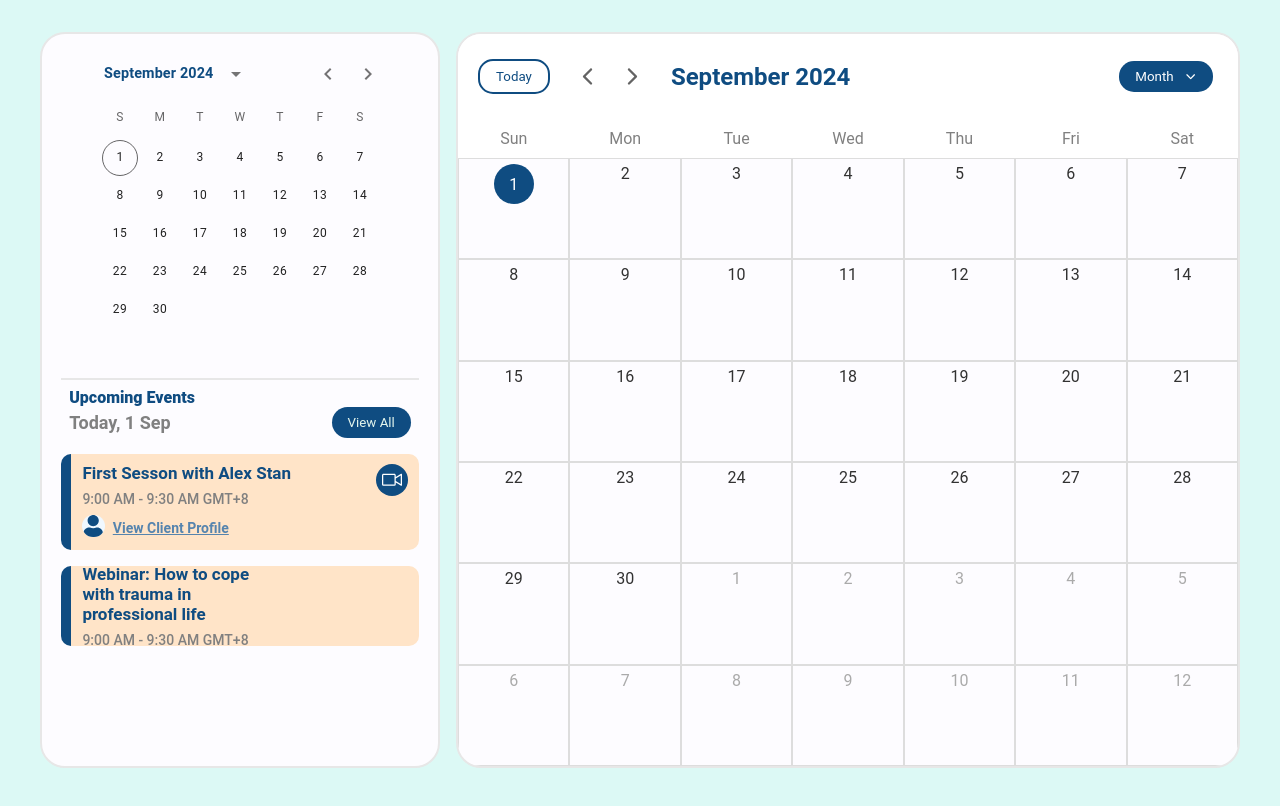
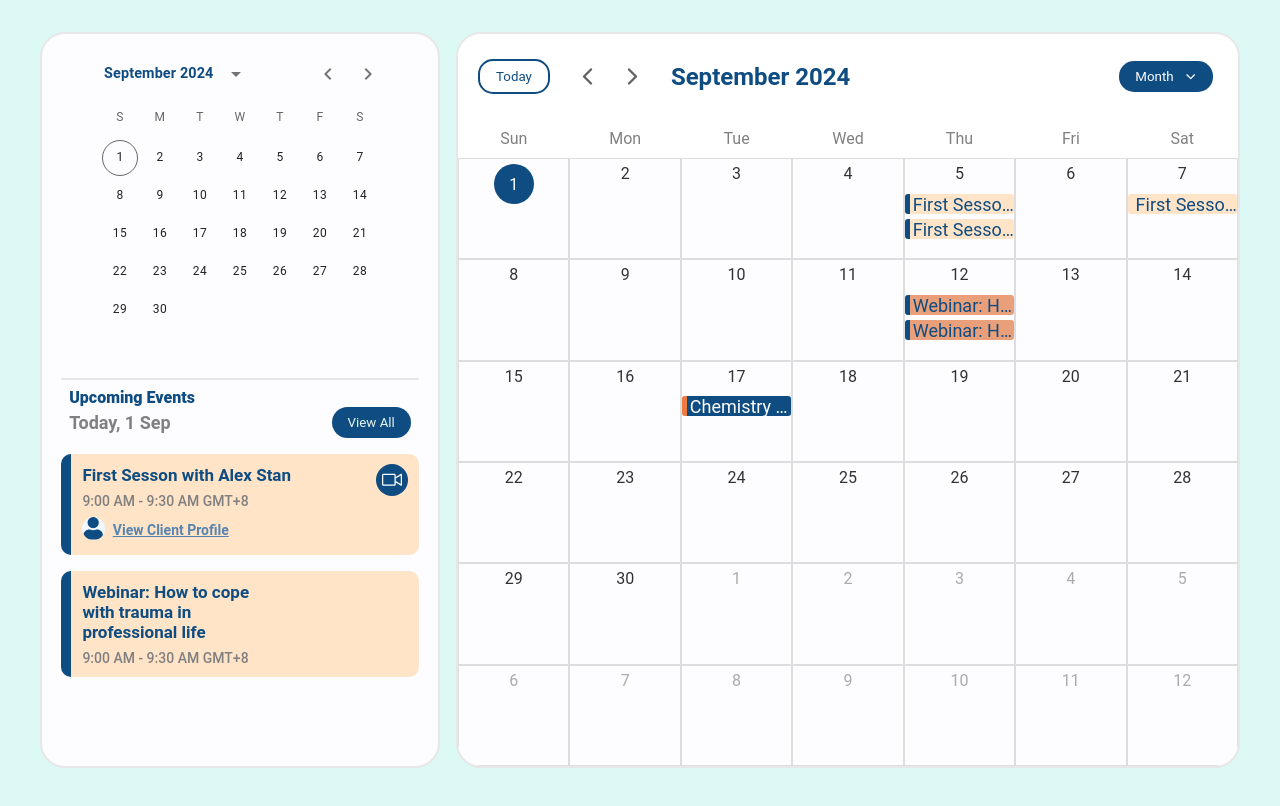
Before and after one commit to fhux192/fCalendar, a React (Vite) app: page / in a window 1280 px wide. Built offline with nearby package versions, Linux system fonts and the light colour scheme.

Commit message:
add EventTag and data

```diff
--- a/src/components/BigCalendar/BigCalendar.tsx
+++ b/src/components/BigCalendar/BigCalendar.tsx
@@ -1,12 +1,14 @@
 import { useState } from "react";
 import EventTag from "../EventTag/EventTag";
+import EventInfoData from "../../data/EventInfoData";
+
 import "../../css/calendar.css";
 import {
   IoIosArrowBack,
   IoIosArrowForward,
   IoIosArrowDown,
 } from "react-icons/io";
-
+const tag = "Webinar: How to cope with trauma in professional life";
 const daysOfWeek = ["Sun", "Mon", "Tue", "Wed", "Thu", "Fri", "Sat"];
 const months = [
   "January",
@@ -28,6 +30,7 @@ const MyCalendar = () => {
   const [year, setYear] = useState(new Date().getFullYear());
   const [currentDate] = useState(new Date());
   const [showMonthDropdown, setShowMonthDropdown] = useState(false);
+  const events = EventInfoData;
 
   const getDaysInMonth = (year: number, month: number) => {
     const date = new Date(year, month, 1);
@@ -140,7 +143,16 @@ const MyCalendar = () => {
             key={date.toDateString()}
             style={{ width: "100%", display: "flex", justifyContent: "center" }}
           >
-            <div className={`date-cell `}>
+            <div
+              style={{
+                position: "relative",
+                display: "flex",
+                flexDirection: "column",
+                justifyContent: "start",
+                alignItems: "center",
+              }}
+              className={`date-cell `}
+            >
               <div
                 className={`${
                   date.getDate() === currentDate.getDate() &&
@@ -151,8 +163,26 @@ const MyCalendar = () => {
                 }`}
               >
                 <div className="date-number">{date.getDate()}</div>
-                <EventTag />
               </div>
+              {events
+                .filter(
+                  (event) =>
+                    event.date === date.getDate() &&
+                    event.month === date.getMonth() + 1 &&
+                    event.year === date.getFullYear()
+                )
+
+                .map((event, index) => (
+                  <EventTag
+                    primaryColor={event.colors.primary}
+                    secondaryColor={event.colors.secondary}
+                    textColor={event.colors.text}
+                    dummyURL={event.dummyURL}
+                    key={index}
+                    tagName={event.tagName}
+                    index={index}
+                  />
+                ))}
             </div>
           </div>
         ))}
--- a/src/components/EventTag/EventTag.tsx
+++ b/src/components/EventTag/EventTag.tsx
@@ -1,11 +1,14 @@
+import "../../css/tag.css";
 
+const EventTag = ({ tagName, index ,dummyURL,primaryColor ,secondaryColor ,textColor}: { tagName: string; index: any; dummyURL:any;primaryColor:string; secondaryColor:string ;textColor:string;}) => {
 
-const EventTag = () => {
   return (
-    <div>
+    <div style={{ marginTop: index * 25 + "px",backgroundColor:`${primaryColor}`, borderColor:`${secondaryColor}`}} className="tag-container">
+      <a  href={dummyURL} style={{ textDecoration: "none",color:`${textColor}` }} title={tagName}>
+        {tagName}
+      </a>
+    </div>
+  );
+};
 
-    </div>
-  )
-}
-
-export default EventTag
+export default EventTag;
--- a/src/css/App.css
+++ b/src/css/App.css
@@ -1,11 +1,10 @@
 :root {
-  --light-blue: #5684AE;
-  --dark-blue: #0F4C81;
-  --light-orange: #FFE4C8;
-  --dark-orange: #F9BE81;
-  --calendar-tile-color: #E4F6ED;
+  --light-blue: #5684ae;
+  --dark-blue: #0f4c81;
+  --light-orange: #ffe4c8;
+  --dark-orange: #ee7c41;
+  --calendar-tile-color: #e4f6ed;
 }
-
 
 * {
   margin: 0;
@@ -70,7 +69,6 @@
   cursor: pointer;
 }
 
-
 .title-text {
   font-size: 1rem;
   font-weight: bolder;
@@ -91,7 +89,7 @@
 
 @media (max-width: 1140px) {
   .container {
-    flex-direction: column-reverse;
+    flex-direction: column;
     justify-content: center;
     padding: 0;
   }
--- a/src/css/calendar.css
+++ b/src/css/calendar.css
@@ -1,4 +1,3 @@
-
 .calendar {
   display: flex;
   flex-direction: column;
@@ -67,6 +66,7 @@
   width: 100%;
   padding-top: 5px;
   box-sizing: border-box;
+  cursor: pointer;
 }
 
 .empty-cell {
@@ -155,6 +155,7 @@ h2 {
     min-height: 6rem;
     border: solid 2px #e8e8e8;
     border-radius: 10px;
+
   }
   .dates-grid {
     gap: 0.5rem;
--- a/src/css/card.css
+++ b/src/css/card.css
@@ -1,4 +1,3 @@
-
 .card-container {
   display: flex;
   justify-content: center;
@@ -6,12 +5,13 @@
   flex-direction: column;
   gap: 0.5rem;
   width: auto;
-  height: 5rem;
+  min-height: 5rem;
   background: #ffe4c8;
   margin: 1rem;
   padding: 0.7rem;
   border-radius: 10px;
   border-left: solid 10px #0f4c81;
+  cursor: pointer;
 }
 .cli-card-container {
   display: flex;
@@ -20,12 +20,13 @@
   flex-direction: column;
   gap: 0.5rem;
   width: auto;
-  height: 6rem;
+  min-height: 6rem;
   background: #ffe4c8;
   margin: 1rem;
   padding: 0.7rem;
   border-radius: 10px;
   border-left: solid 10px #0f4c81;
+  cursor: pointer;
 }
 .title-card {
   font-size: 17px;
--- /dev/null
+++ b/src/css/tag.css
@@ -0,0 +1,29 @@
+.tag-container {
+  display: flex;
+  position: absolute;
+  background-color: #ffe4c8;
+  margin-top: 2px;
+  top: 35%;
+  width: 100%;
+  border-radius: 3px;
+  border-left: solid 5px #0f4c81;
+}
+
+.tag-container a {
+  text-overflow:ellipsis;
+  white-space: nowrap;
+  display: inline-block;
+  overflow: hidden;
+  font-size: 18px;
+  color: #0f4c81;
+  margin-left: 3px;
+  width: 100%;
+  height: 20px;
+}
+
+@media (max-width: 1140px) {
+  .tag-container a {
+    font-size: 12px;
+    height: 14px;
+  }
+}
--- a/src/data/EventInfoData.tsx
+++ b/src/data/EventInfoData.tsx
@@ -0,0 +1,112 @@
+interface Colors {
+  primary: string;
+  secondary: string;
+  text: string;
+}
+
+interface UserProfile {
+  id: number;
+  date: number;
+  month: number;
+  year: number;
+  time: string;
+  tagName: string;
+  profileLink: string;
+  dummyURL: string;
+  colors: Colors;
+}
+
+const EventInfoData: UserProfile[] = [
+  {
+    id: 1,
+    date: 5,
+    month: 9,
+    year: 2024,
+    time: "08:30 AM",
+    tagName: "First Sesson with Alex Stan",
+    profileLink: "https://socialmedia.com/johndoe",
+    dummyURL: "https://dummyimage.com/600x400/000/fff&text=John+Doe",
+    colors: {
+      primary: "#ffe4c8",
+      secondary: "#0f4c81",
+      text: "#0f4c81",
+    },
+  },
+  {
+    id: 2,
+    date: 7,
+    month: 9,
+    year: 2024,
+    time: "09:15 AM",
+    tagName: "First Sesson with Alex Stan",
+    profileLink: "https://socialmedia.com/janesmith",
+    dummyURL: "https://dummyimage.com/600x400/000/fff&text=Jane+Smith",
+    colors: {
+      primary: "#ffe4c8",
+      secondary: "#ffe4c8",
+      text: "#0f4c81",
+    },
+  },
+  {
+    id: 3,
+    date: 12,
+    month: 9,
+    year: 2024,
+    time: "10:00 AM",
+    tagName: "Webinar: How to cope with trauma in professional life",
+    profileLink: "https://socialmedia.com/alicejohnson",
+    dummyURL: "https://dummyimage.com/600x400/000/fff&text=Alice+Johnson",
+    colors: {
+      primary: "#e99f79",
+      secondary: "#0f4c81",
+      text: "#0f4c81",
+    },
+  },
+  {
+    id: 4,
+    date: 17,
+    month: 9,
+    year: 2024,
+    time: "11:45 AM",
+    tagName: "Chemistry Session",
+    profileLink: "https://socialmedia.com/bobbrown",
+    dummyURL: "https://dummyimage.com/600x400/000/fff&text=Bob+Brown",
+    colors: {
+      primary: "#0f4c81",
+      secondary: "#ee7c41",
+      text: "#fff",
+    },
+  },
+  {
+    id: 5,
+    date: 5,
+    month: 9,
+    year: 2024,
+    time: "08:30 AM",
+    tagName: "First Sesson with Alex Stan",
+    profileLink: "https://socialmedia.com/johndoe",
+    dummyURL: "https://dummyimage.com/600x400/000/fff&text=John+Doe",
+    colors: {
+      primary: "#ffe4c8",
+      secondary: "#0f4c81",
+      text: "#0f4c81",
+    },
+  },
+  {
+    id: 6,
+    date: 12,
+    month: 9,
+    year: 2024,
+    time: "10:00 AM",
+    tagName: "Webinar: How to cope with trauma in professional life",
+    profileLink: "https://socialmedia.com/alicejohnson",
+    dummyURL: "https://dummyimage.com/600x400/000/fff&text=Alice+Johnson",
+    colors: {
+      primary: "#e99f79",
+      secondary: "#0f4c81",
+      text: "#0f4c81",
+    },
+  },
+];
+
+export default EventInfoData;
```
Also changed, not shown: src/main.tsx (+6 -7 lines), src/css/index.css (deleted).
